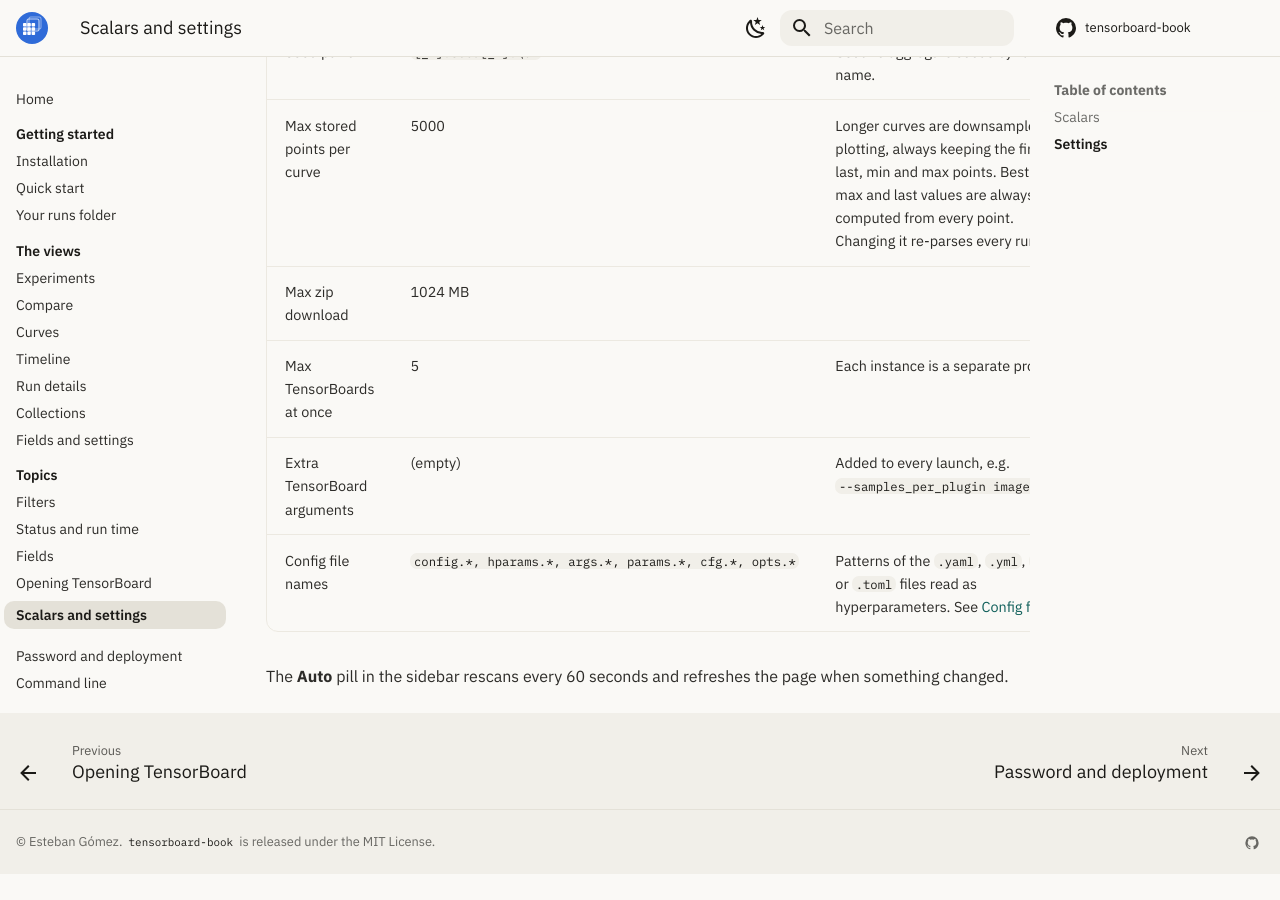
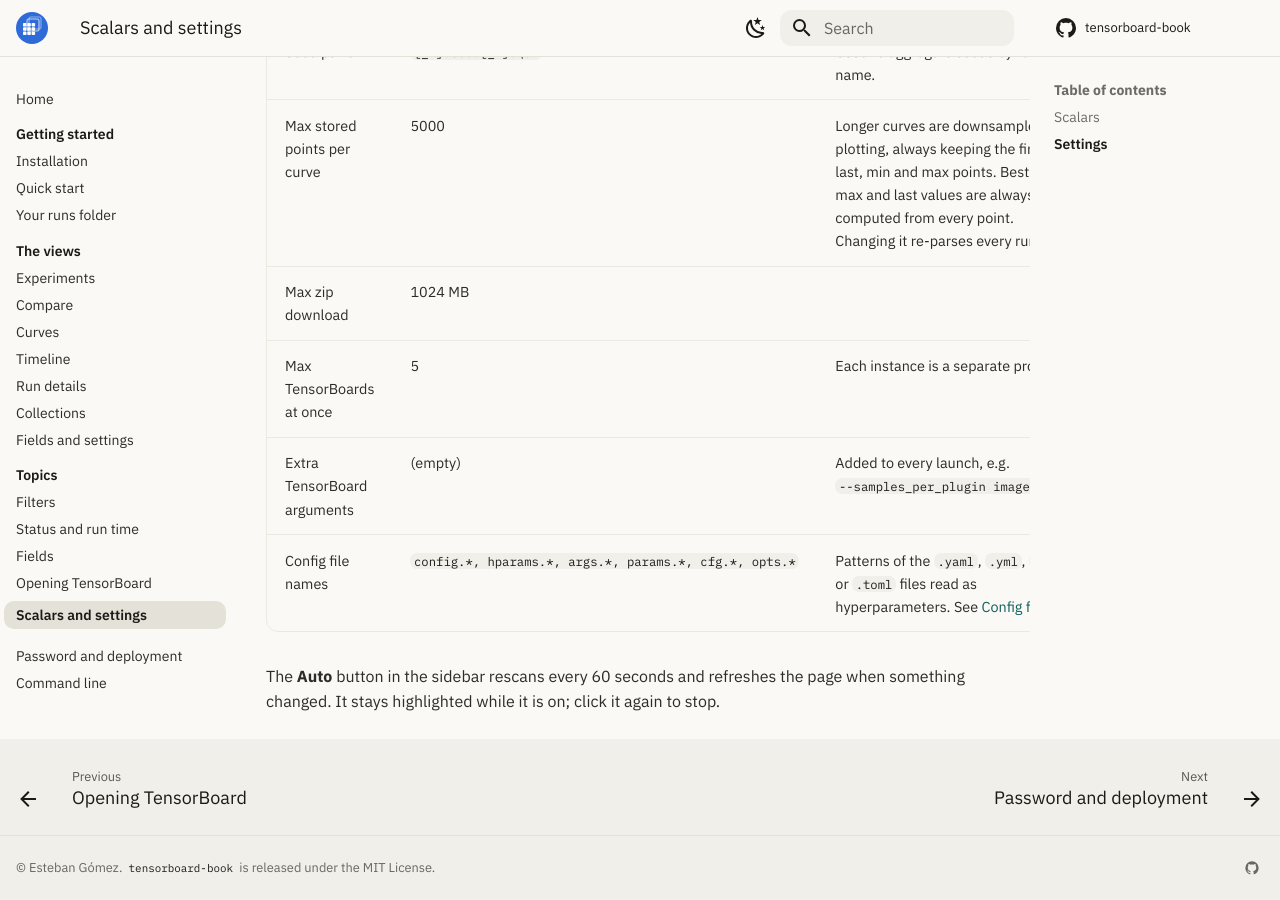
Before and after one commit to eagomez2/tensorboard-book, an MkDocs documentation site: the page built from docs/topics/settings.md, in a window 1280 px wide and 900 px high, scrolled down 858 px. Built offline with MkDocs 1.6.1 and Material for MkDocs 9.7.7, drawn with Linux system fonts in a browser that asks for light colours; comment, search, counter and statistics services are not loaded; before the commit the page ends 1732 px from its top, so only the background shows below that.

Commit message:
Make Auto a toggle button shaped like Rescan

```diff
--- a/docs/topics/settings.md
+++ b/docs/topics/settings.md
@@ -30,5 +30,6 @@
 | Extra TensorBoard arguments | (empty) | Added to every launch, e.g. `--samples_per_plugin images=100`. |
 | Config file names | `config.*, hparams.*, args.*, params.*, cfg.*, opts.*` | Patterns of the `.yaml`, `.yml`, `.json` or `.toml` files read as hyperparameters. See [Config files](../runs.md#config-files). |
 
-The **Auto** pill in the sidebar rescans every 60 seconds and refreshes the
-page when something changed.
+The **Auto** button in the sidebar rescans every 60 seconds and refreshes
+the page when something changed. It stays highlighted while it is on;
+click it again to stop.
```
Also changed, not shown: 1 other file.
